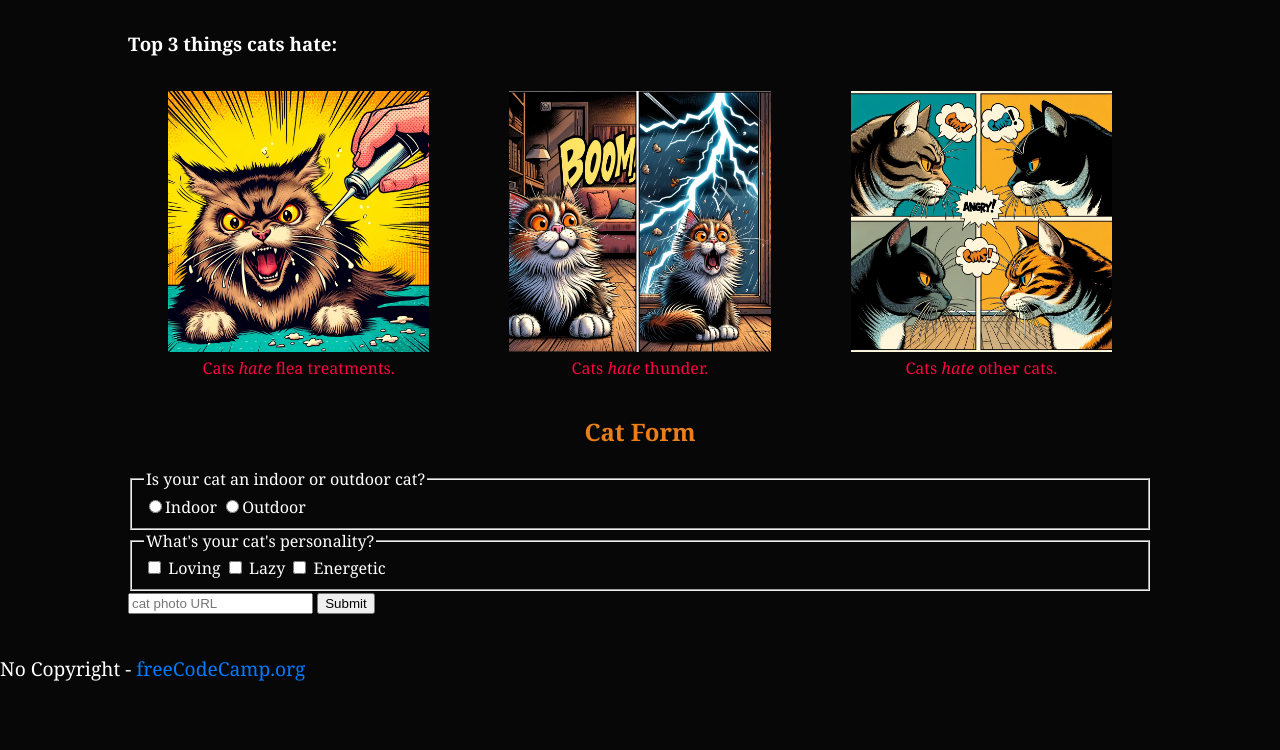
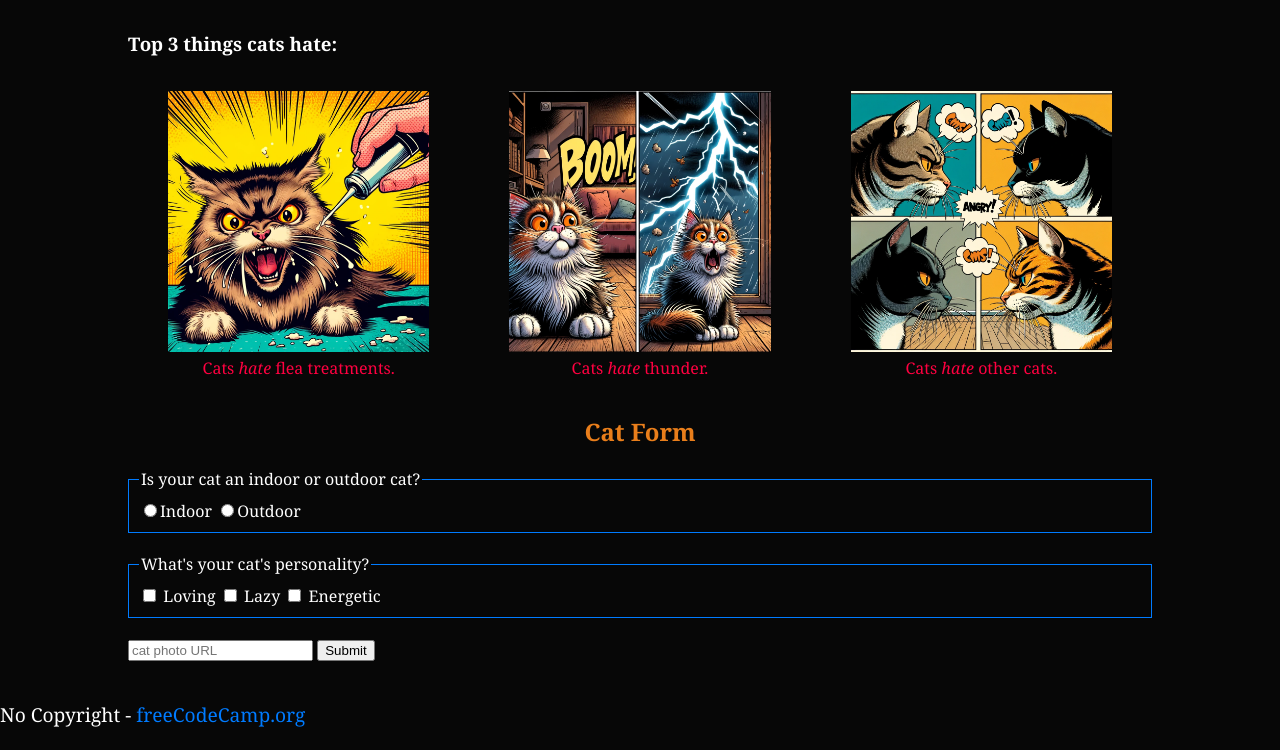
Before and after one commit to BillStewRod/CatPhotoApp, a plain HTML site: page index.html in a window 1280 px wide. Shown: the part 992-1742 px from the top of the page. Before the commit the page ends 1695 px from the top, so only its background shows below. Drawn offline with Linux system fonts and the light colour scheme.

Commit message:
styled fieldset

```diff
--- a/style.css
+++ b/style.css
@@ -53,3 +53,13 @@ a {
 a:hover {
     color: #0056b3;
 }
+fieldset {
+    border: 1px solid #007bff;
+    padding: 10px;
+    margin: 20px 0;
+}
+footer {
+    background-color: #070707;
+    color: #ffffff;
+    text-align: center;
+}
```
